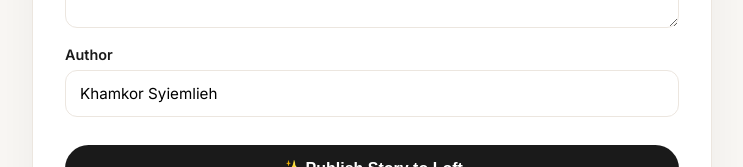
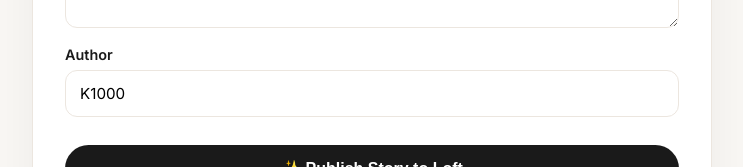
Before and after one commit to kham1000678/The-Stories-Loft, a website: page admin.html in a window 1280 px wide. Shown: the part 903-1070 px from the top of the page, without its empty margins (268-1011 px from the left). Drawn offline with nearby package versions, Linux system fonts and the light colour scheme.

Commit message:
change to k1000

```diff
--- a/admin.html
+++ b/admin.html
@@ -28,7 +28,7 @@
 <div class="form-group"><label>Cover Image</label><input type="file" id="coverFile" accept="image/*"><img id="preview" class="preview-img"></div>
 <div class="form-group"><label>Short Excerpt *</label><textarea id="excerpt" placeholder="One-line hook..."></textarea></div>
 <div class="form-group"><label>Full Story *</label><textarea id="content" class="large" placeholder="Write your full story here..."></textarea></div>
-<div class="form-group"><label>Author</label><input id="author" value="Khamkor Syiemlieh"></div>
+<div class="form-group"><label>Author</label><input id="author" value="K1000"></div>
 <button class="save-btn" onclick="publish()">✨ Publish Story to Loft</button>
 <div id="success" class="success-msg">Published! Redirecting to homepage...</div>
 <button style="width:100%;margin-top:12px;padding:12px;border:1px solid #ddd;background:#fff;border-radius:999px;cursor:pointer" onclick="exportJSON()">⬇️ Export stories.json for GitHub</button>
```
